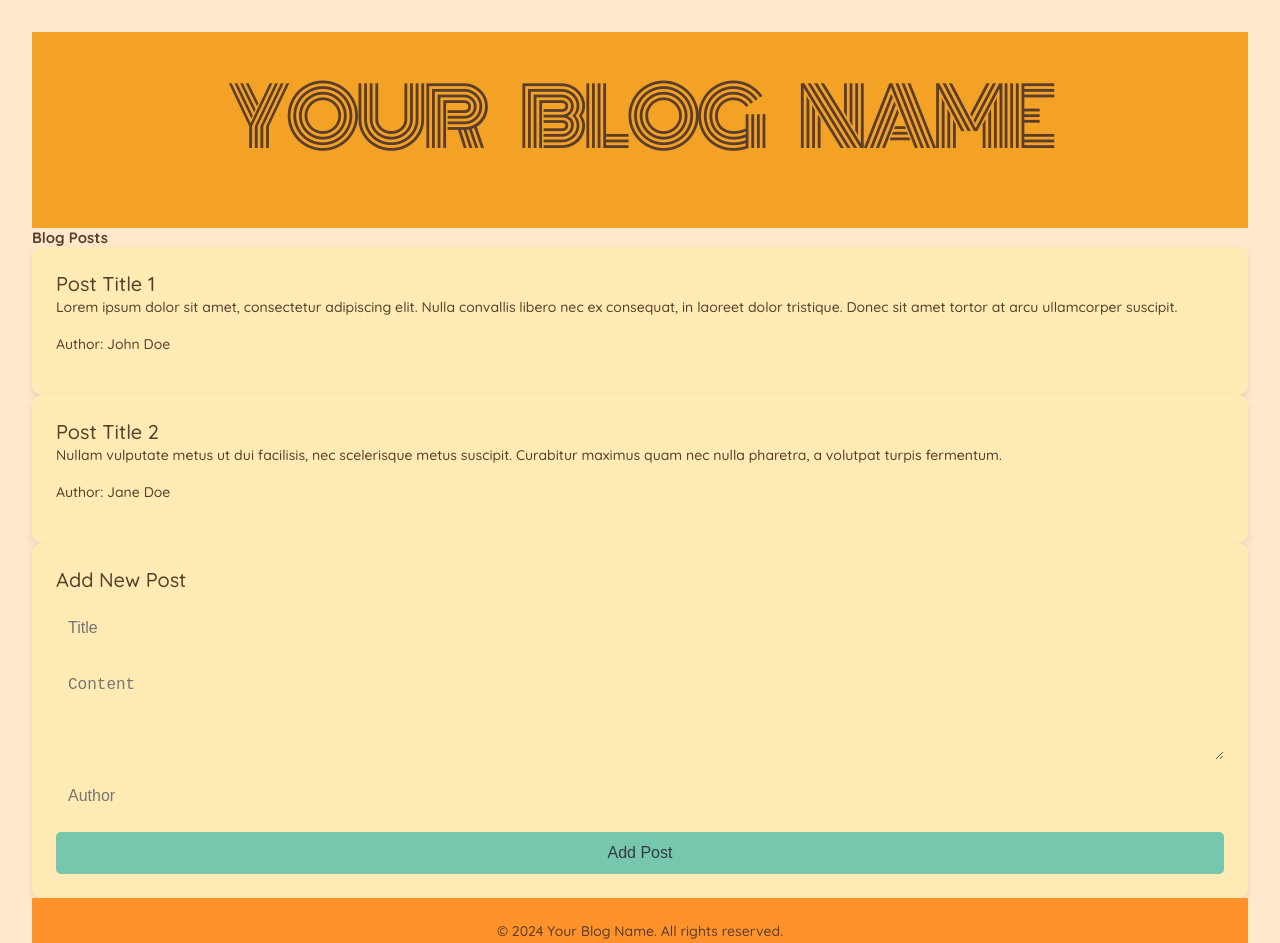
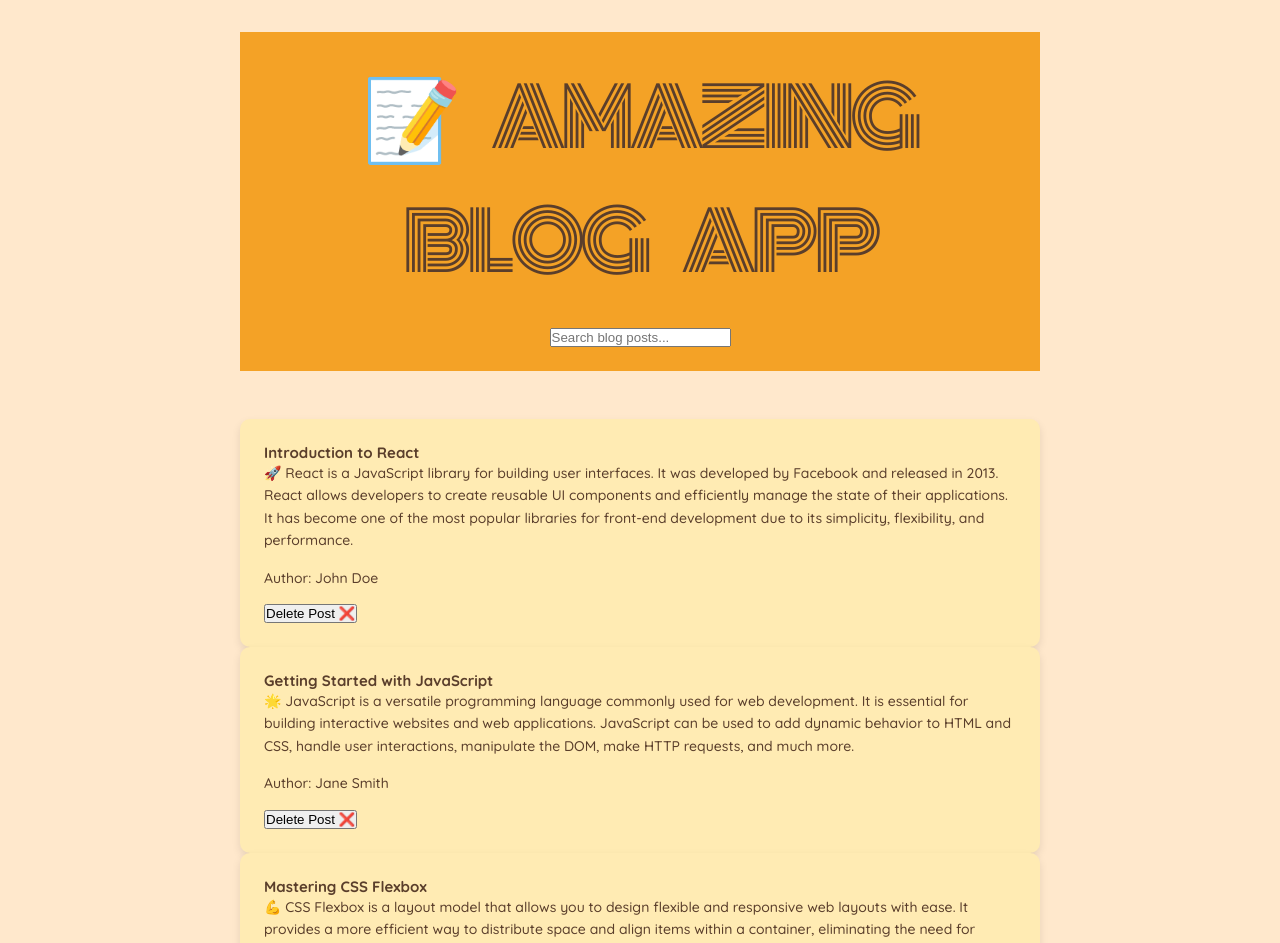
Before and after one commit to DevHeris/ReactBlogApp, a React (Create React App) app: page / in a window 1280 px wide. Shown: the top 943 px of the page. Built offline with nearby package versions, Linux system fonts and the light colour scheme.

Commit message:
Update App.jsx

```diff
--- a/src/App.jsx
+++ b/src/App.jsx
@@ -5,65 +5,51 @@ const blogPosts = [
     id: 1,
     title: "Introduction to React",
     content:
-      "React is a JavaScript library for building user interfaces. It was developed by Facebook and released in 2013. React allows developers to create reusable UI components and efficiently manage the state of their applications. It has become one of the most popular libraries for front-end development due to its simplicity, flexibility, and performance.",
+      "🚀 React is a JavaScript library for building user interfaces. It was developed by Facebook and released in 2013. React allows developers to create reusable UI components and efficiently manage the state of their applications. It has become one of the most popular libraries for front-end development due to its simplicity, flexibility, and performance.",
     author: "John Doe",
   },
   {
     id: 2,
     title: "Getting Started with JavaScript",
     content:
-      "JavaScript is a versatile programming language commonly used for web development. It is essential for building interactive websites and web applications. JavaScript can be used to add dynamic behavior to HTML and CSS, handle user interactions, manipulate the DOM, make HTTP requests, and much more.",
+      "🌟 JavaScript is a versatile programming language commonly used for web development. It is essential for building interactive websites and web applications. JavaScript can be used to add dynamic behavior to HTML and CSS, handle user interactions, manipulate the DOM, make HTTP requests, and much more.",
     author: "Jane Smith",
   },
   {
     id: 3,
     title: "Mastering CSS Flexbox",
     content:
-      "CSS Flexbox is a layout model that allows you to design flexible and responsive web layouts with ease. It provides a more efficient way to distribute space and align items within a container, eliminating the need for complex CSS hacks and workarounds. With Flexbox, you can create complex layouts that adapt to different screen sizes and devices.",
+      "💪 CSS Flexbox is a layout model that allows you to design flexible and responsive web layouts with ease. It provides a more efficient way to distribute space and align items within a container, eliminating the need for complex CSS hacks and workarounds. With Flexbox, you can create complex layouts that adapt to different screen sizes and devices.",
     author: "Adam Johnson",
   },
 ];
+
 function App() {
   return (
-    <div className="app">
+    <div className="container">
       <header className="header">
-        <h1>Your Blog Name</h1>
+        <h1>📝 Amazing Blog App</h1>
+        <input type="text" placeholder="Search blog posts..." />
       </header>
-      <main className="blog-post-list">
-        <h2>Blog Posts</h2>
-        <div className="blog-post">
-          <h3>Post Title 1</h3>
-          <p>
-            Lorem ipsum dolor sit amet, consectetur adipiscing elit. Nulla
-            convallis libero nec ex consequat, in laoreet dolor tristique. Donec
-            sit amet tortor at arcu ullamcorper suscipit.
-          </p>
-          <p>Author: John Doe</p>
-        </div>
-        <div className="blog-post">
-          <h3>Post Title 2</h3>
-          <p>
-            Nullam vulputate metus ut dui facilisis, nec scelerisque metus
-            suscipit. Curabitur maximus quam nec nulla pharetra, a volutpat
-            turpis fermentum.
-          </p>
-          <p>Author: Jane Doe</p>
-        </div>
-      </main>
+      <div className="blog-post-list">
+        {blogPosts.map((post) => (
+          <div className="blog-post" key={post.id}>
+            <h2>{post.title}</h2>
+            <p>{post.content}</p>
+            <p>Author: {post.author}</p>
+            <button>Delete Post ❌</button>
+          </div>
+        ))}
+      </div>
       <div className="add-post-form">
         <h2>Add New Post</h2>
         <form>
           <input type="text" placeholder="Title" />
-          <textarea placeholder="Content" rows="4"></textarea>
+          <textarea placeholder="Content" rows="4" />
           <input type="text" placeholder="Author" />
-          <button type="submit">Add Post</button>
+          <button>Add Post ➕</button>
         </form>
       </div>
-      <footer className="footer">
-        <p>
-          &copy; {new Date().getFullYear()} Your Blog Name. All rights reserved.
-        </p>
-      </footer>
     </div>
   );
 }
```
